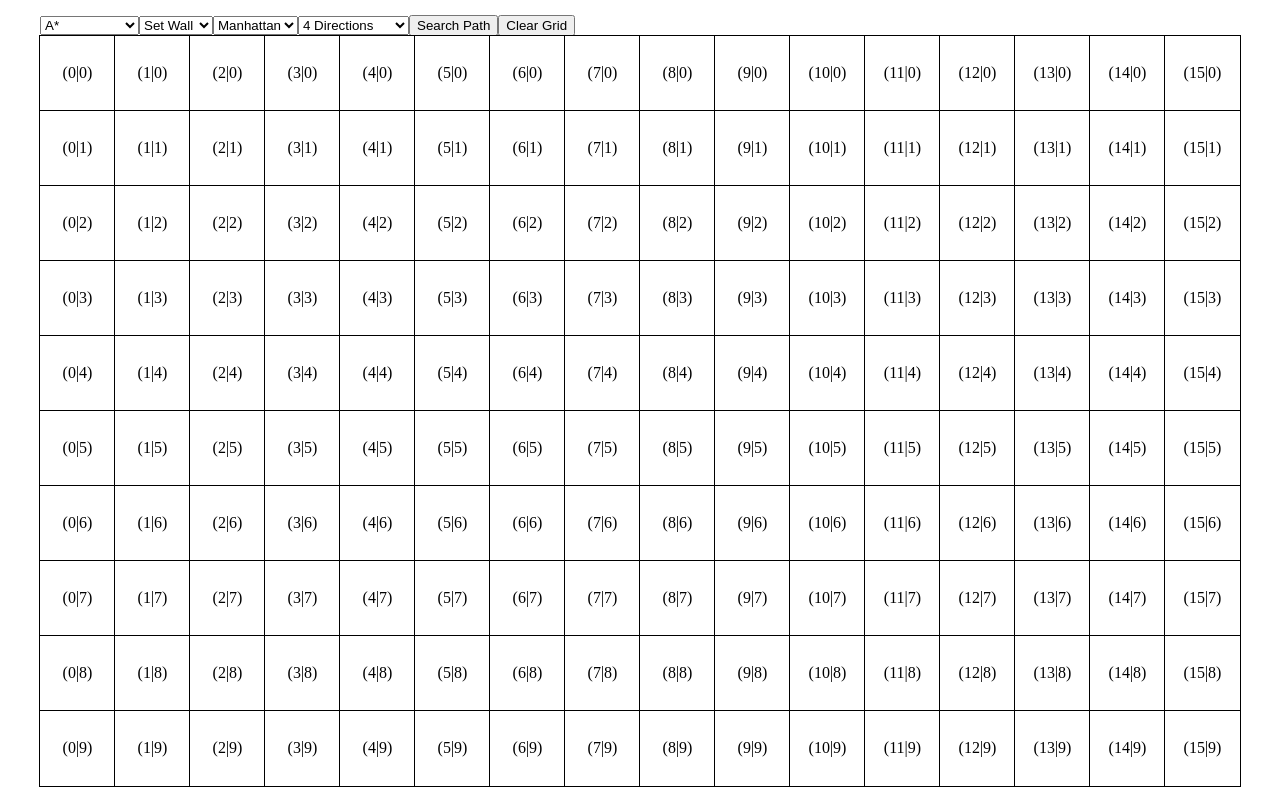
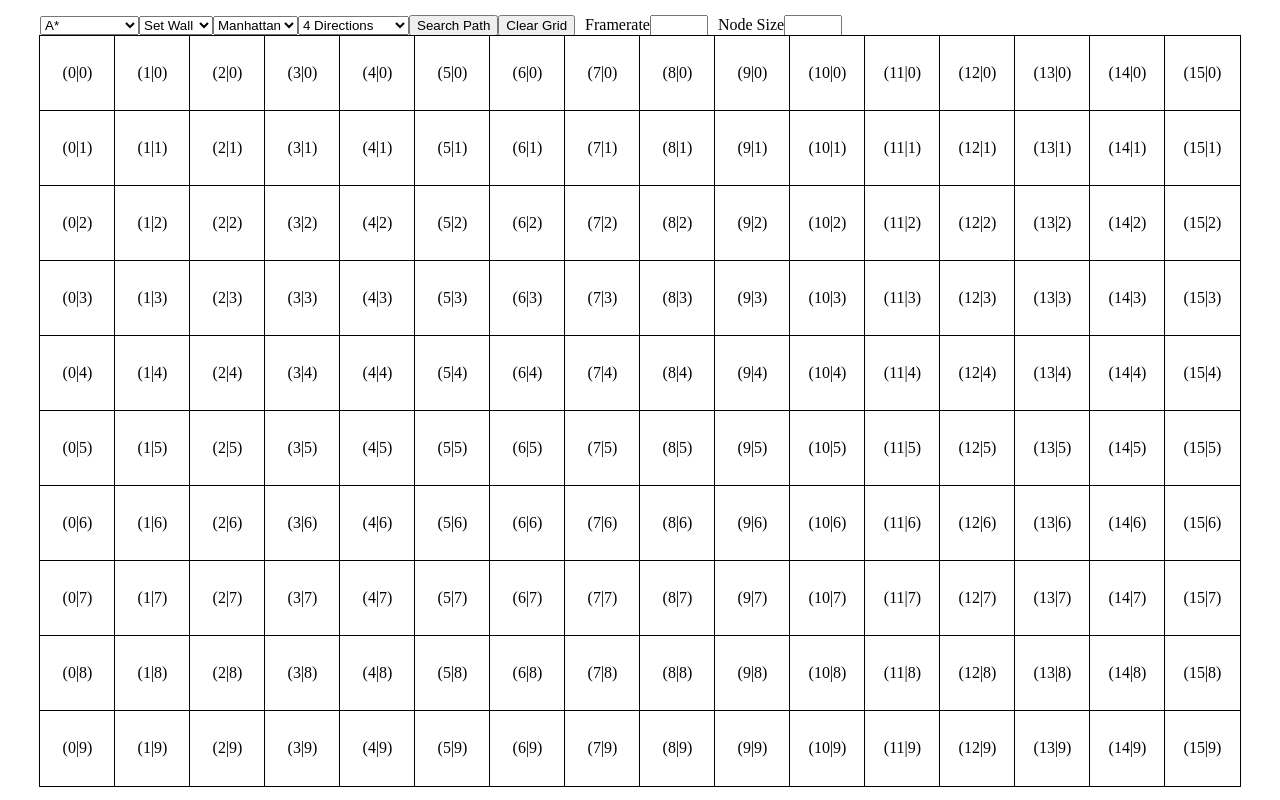
Before and after one commit to Tracer1337/pathfinding-visualization, a React (Create React App) app: page / in a window 1280 px wide. Built offline with nearby package versions, Linux system fonts and the light colour scheme.

Commit message:
Add setting for node size and framerate

```diff
--- a/src/App.js
+++ b/src/App.js
@@ -1,6 +1,6 @@
 import React from "react"
 
-import {NODE_SIZE, STATES, GRID_PADDING} from "./config/constants.js"
+import {STATES, GRID_PADDING} from "./config/constants.js"
 import Grid from "./components/Grid.js"
 import Settings from "./components/Settings.js"
 import SettingsProvider from "./utils/SettingsProvider.js"
@@ -8,8 +8,8 @@ import algorithms from "./algorithms/AlgorithmProvider.js"
 
 export default class App extends React.Component{
     state = {
-        columns: Math.floor((window.innerWidth - GRID_PADDING * 2) / NODE_SIZE),
-        rows: Math.floor((window.innerHeight - GRID_PADDING * 2) / NODE_SIZE)
+        columns: Math.floor((window.innerWidth - GRID_PADDING * 2) / SettingsProvider.settings.nodeSize.value),
+        rows: Math.floor((window.innerHeight - GRID_PADDING * 2) / SettingsProvider.settings.nodeSize.value)
     }
 
     grid = React.createRef()
@@ -51,7 +51,7 @@ export default class App extends React.Component{
         if(pathFinder.setHeuristic)
             pathFinder.setHeuristic(SettingsProvider.settings.heuristic.value)
         pathFinder.setDirections(SettingsProvider.settings.directions.value)
-        pathFinder.setFramerate(50)
+        pathFinder.setFramerate(SettingsProvider.settings.framerate.value)
         pathFinder.addEventListener("nextIteration", this.handleNextIteration)
 
         pathFinder.findPath().then(path => {
--- a/src/components/Grid.js
+++ b/src/components/Grid.js
@@ -1,7 +1,7 @@
 import React from "react"
 
 import Node from "./Node.js"
-import {NODE_SIZE, STATES, DEBUG_MODE} from "../config/constants.js"
+import {STATES, DEBUG_MODE} from "../config/constants.js"
 import SettingsProvider from "../utils/SettingsProvider.js"
 
 export default class Grid extends React.Component{
@@ -46,7 +46,7 @@ export default class Grid extends React.Component{
 
     render(){
         return(
-            <div className="grid" style={{width: this.props.columns*NODE_SIZE}}>
+            <div className="grid" style={{width: this.props.columns*SettingsProvider.settings.nodeSize.value}}>
                 {this.grid.flat().map((state, i) => (
                     <Node
                         state={state}
--- a/src/components/Node.js
+++ b/src/components/Node.js
@@ -1,5 +1,6 @@
 import React from "react"
-import {NODE_SIZE, STATES, COLORS} from "../config/constants.js"
+import {STATES, COLORS} from "../config/constants.js"
+import SettingsProvider from "../utils/SettingsProvider.js"
 
 export default class Node extends React.Component{
     state = {backgroundColor: COLORS[this.props.state]}
@@ -16,7 +17,11 @@ export default class Node extends React.Component{
         return(
             <div
                 className="node"
-                style={{width: NODE_SIZE, height: NODE_SIZE, backgroundColor: this.state.backgroundColor}}
+                style={{
+                    width: SettingsProvider.settings.nodeSize.value,
+                    height: SettingsProvider.settings.nodeSize.value,
+                    backgroundColor: this.state.backgroundColor
+                }}
                 onClick={this.props.onClick}
             >{this.props.children}</div>
         )
--- a/src/components/Settings.js
+++ b/src/components/Settings.js
@@ -11,7 +11,10 @@ export default class Settings extends React.Component{
                         switch(setting.type){
                             case "select":
                                 return(
-                                    <select key={key} onChange={e => SettingsProvider.set(key, e.target.value)}>
+                                    <select
+                                        key={key}
+                                        onChange={e => SettingsProvider.set(key, e.target.value)}
+                                    >
                                         {setting.options.map(option => (
                                             <option value={option.value} key={option.label}>{option.label}</option>
                                         ))}
@@ -19,6 +22,17 @@ export default class Settings extends React.Component{
                                 )
                             case "action":
                                 return <button key={key} onClick={() => SettingsProvider.invoke(key)}>{setting.label}</button>
+                            case "number":
+                                return (
+                                        <span className="number" key={key}>
+                                            <label>{setting.label}</label>
+                                            <input
+                                                type="number"
+                                                onChange={e => SettingsProvider.set(key, e.target.value)}
+                                            />
+                                        </span>)
+                            default:
+                                throw new Error("Unsupported setting type: "+setting.type)
                         }
                     })
                 }
--- a/src/config/constants.js
+++ b/src/config/constants.js
@@ -1,6 +1,4 @@
 export const DEBUG_MODE = true
-
-export const NODE_SIZE = 75
 
 export const GRID_PADDING = 10
 
--- a/src/index.scss
+++ b/src/index.scss
@@ -16,4 +16,15 @@ body{
             align-items: center;
         }
     }
+
+    .settings{
+        .number{
+            label{
+                margin-left: 10px;
+            }
+            input{
+                width: 50px;
+            }
+        }
+    }
 }
--- a/src/utils/SettingsProvider.js
+++ b/src/utils/SettingsProvider.js
@@ -82,6 +82,16 @@ class SettingsProvider extends Emitter{
         clearGrid: {
             type: "action",
             label: "Clear Grid"
+        },
+        framerate: {
+            type: "number",
+            value: 50,
+            label: "Framerate"
+        },
+        nodeSize: {
+            type: "number",
+            value: 75,
+            label: "Node Size"
         }
     }
 
```
Also changed, not shown: 1 other file (tests, documents, lock files or other folders).
